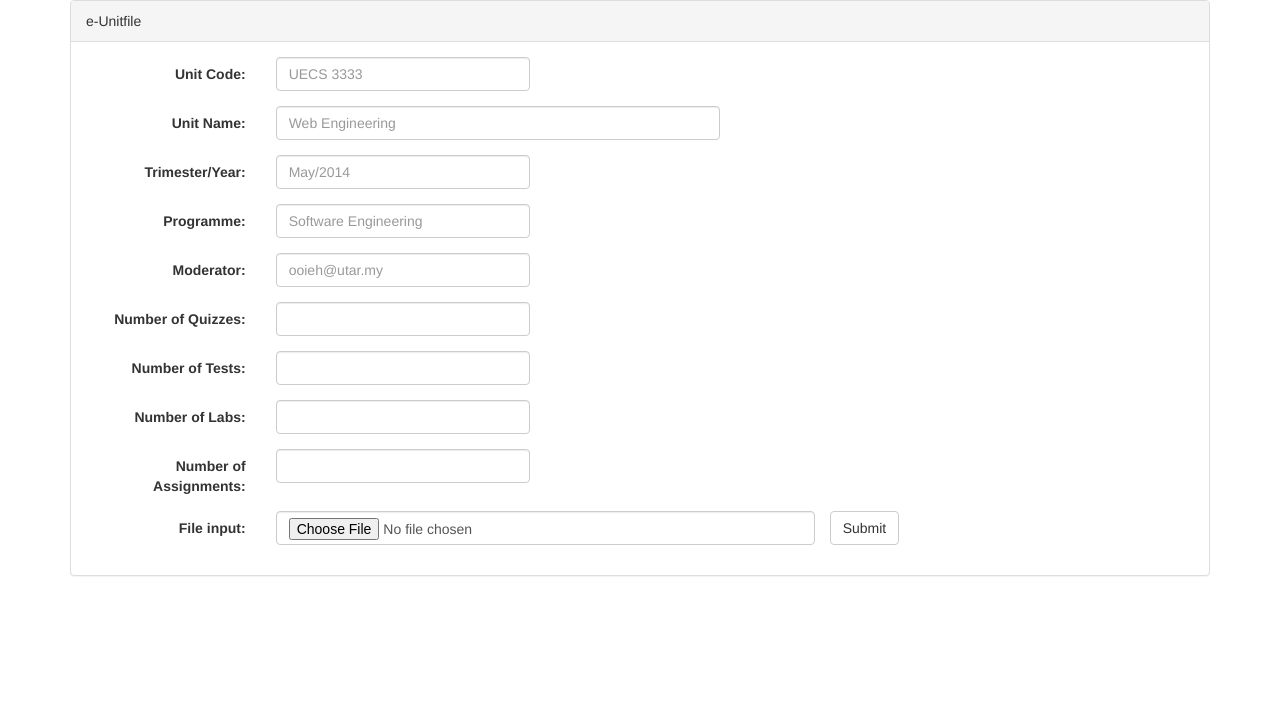
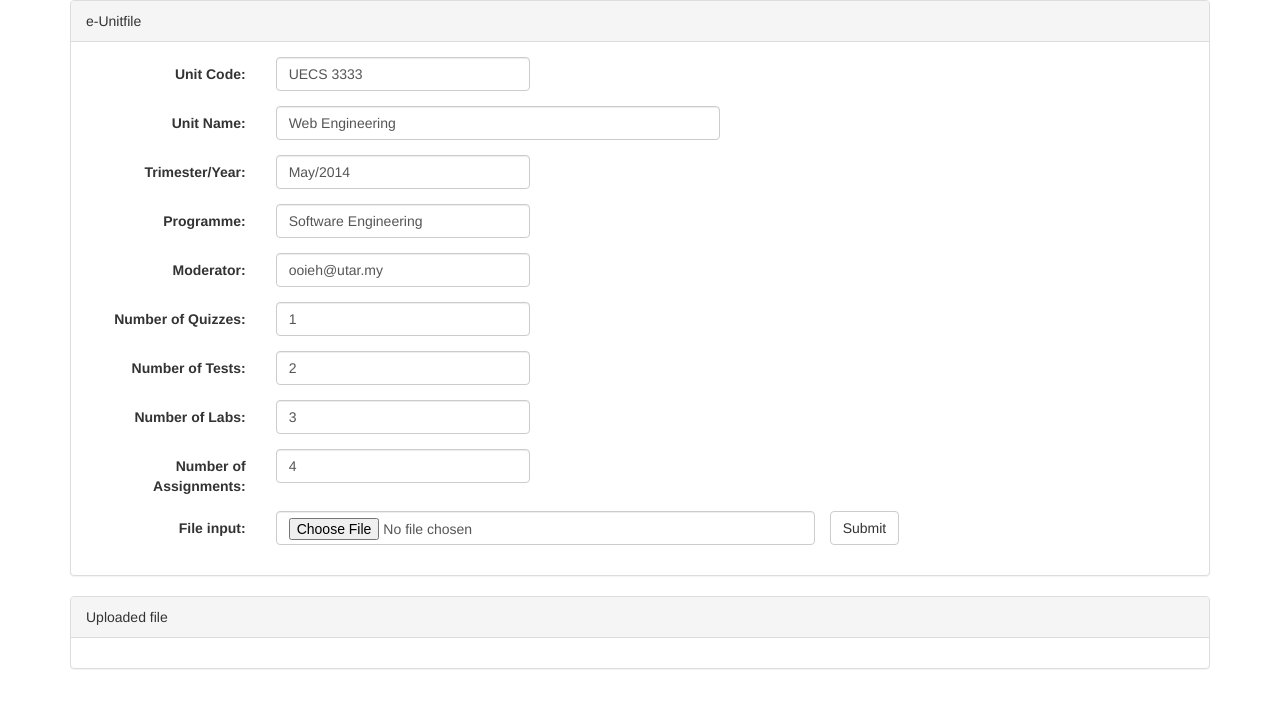
Before and after one commit to lowyoujian/unit-e-filling, a PHP site: page / in a window 1280 px wide. Shown: the top 708 px of the page. Run offline with PHP 8.4, Linux system fonts and the light colour scheme.

Commit message:
set default value for form

```diff
--- a/index.php
+++ b/index.php
@@ -1,8 +1,10 @@
 <!DOCTYPE HTML>
 <html>
+
 <?php
 include('upload.php');
 ?>
+
 <head>
 	<title>Unit e-Filling</title>
 
@@ -19,61 +21,61 @@ include('upload.php');
 					<div class="form-group">
 						<label for="unitcode" class="col-sm-2 control-label"><?php echo $upload_form_fields['unitcode'] ?></label>
 						<div class="col-sm-3">
-							<input type="text" name="unitcode" required class="form-control" id="inputEmail3" placeholder="UECS 3333">
+							<input type="text" name="unitcode" required class="form-control" id="inputEmail3" value="UECS 3333" placeholder="UECS 3333">
 						</div>
 					</div>
 					<div class="form-group">
 						<label for="inputEmail3" class="col-sm-2 control-label"><?php echo $upload_form_fields['unitname'] ?></label>
 						<div class="col-sm-5">
-							<input type="text" class="form-control" id="inputEmail3" placeholder="Web Engineering">
+							<input type="text" class="form-control" id="inputEmail3" value="Web Engineering" placeholder="Web Engineering">
 						</div>
 					</div>
 					<div class="form-group">
 						<label for="inputEmail3" class="col-sm-2 control-label"><?php echo $upload_form_fields['trimester'] ?></label>
 						<div class="col-sm-3">
-							<input type="text" name="" required class="form-control" id="inputEmail3" placeholder="May/2014">
+							<input type="text" name="" required class="form-control" id="inputEmail3" value="May/2014" placeholder="May/2014">
 						</div>
 					</div>
 					<div class="form-group">
 						<label for="inputEmail3" class="col-sm-2 control-label"><?php echo $upload_form_fields['programme'] ?></label>
 						<div class="col-sm-3">
-							<input type="text" name="" required class="form-control" id="inputEmail3" placeholder="Software Engineering">
+							<input type="text" name="" required class="form-control" id="inputEmail3" value="Software Engineering" placeholder="Software Engineering">
 						</div>
 					</div>
 					<div class="form-group">
 						<label for="inputEmail3" class="col-sm-2 control-label"><?php echo $upload_form_fields['moderator'] ?></label>
 						<div class="col-sm-3">
-							<input type="text" name="" required class="form-control" id="inputEmail3" placeholder="ooieh@utar.my">
+							<input type="text" name="" required class="form-control" id="inputEmail3" value="ooieh@utar.my" placeholder="ooieh@utar.my">
 						</div>
 					</div>
 					<div class="form-group">
 						<label for="inputEmail3" class="col-sm-2 control-label"><?php echo $upload_form_fields['quizzes'] ?></label>
 						<div class="col-sm-3">
-							<input type="text" name="" required class="form-control" id="inputEmail3" placeholder="">
+							<input type="text" name="" required class="form-control" id="inputEmail3" value="1" placeholder="">
 						</div>
 					</div>
 					<div class="form-group">
 						<label for="inputEmail3" class="col-sm-2 control-label"><?php echo $upload_form_fields['tests'] ?></label>
 						<div class="col-sm-3">
-							<input type="text" name="" required class="form-control" id="inputEmail3" placeholder="">
+							<input type="text" name="" required class="form-control" id="inputEmail3" value="2" placeholder="">
 						</div>
 					</div>
 					<div class="form-group">
 						<label for="inputEmail3" class="col-sm-2 control-label"><?php echo $upload_form_fields['labs'] ?></label>
 						<div class="col-sm-3">
-							<input type="text" name="" required class="form-control" id="inputEmail3" placeholder="">
+							<input type="text" name="" required class="form-control" id="inputEmail3" value="3" placeholder="">
 						</div>
 					</div>
 					<div class="form-group">
 						<label for="inputEmail3" class="col-sm-2 control-label"><?php echo $upload_form_fields['assignments'] ?></label>
 						<div class="col-sm-3">
-							<input type="text" name="" required class="form-control" id="inputEmail3" placeholder="">
+							<input type="text" name="" required class="form-control" id="inputEmail3" value="4" placeholder="">
 						</div>
 					</div>
 					<div class="form-group">
 						<label for="exampleInputFile" class="col-sm-2 control-label">File input:</label>
 						<div class="col-sm-6">
-							<input type="file" required name="file[]" class="form-control" id="exampleInputFile">
+							<input type="file" required name="file" class="form-control" id="exampleInputFile">
 						</div>
 						<div class="row">
 							<button type="submit" class="btn btn-default">Submit</button>
@@ -86,11 +88,19 @@ include('upload.php');
 				</form>
 			</div>
 		</div>
-	</div>
+
+		<div class="panel panel-default">
+			<div class="panel-heading">Uploaded file</div>
+			<div class="panel-body">
+
+
+
+			</div>
+		</div>
 
 
 
 
 
-</body>
-</html>
+	</body>
+	</html>
--- a/upload.php
+++ b/upload.php
@@ -57,6 +57,7 @@ if($_SERVER['REQUEST_METHOD']=="POST"){
     echo "Invalid file";
   }
 
+  include "unzip.php";
 
 
 
```
Also changed, not shown: unzip.php (added, +47 -0 lines).
